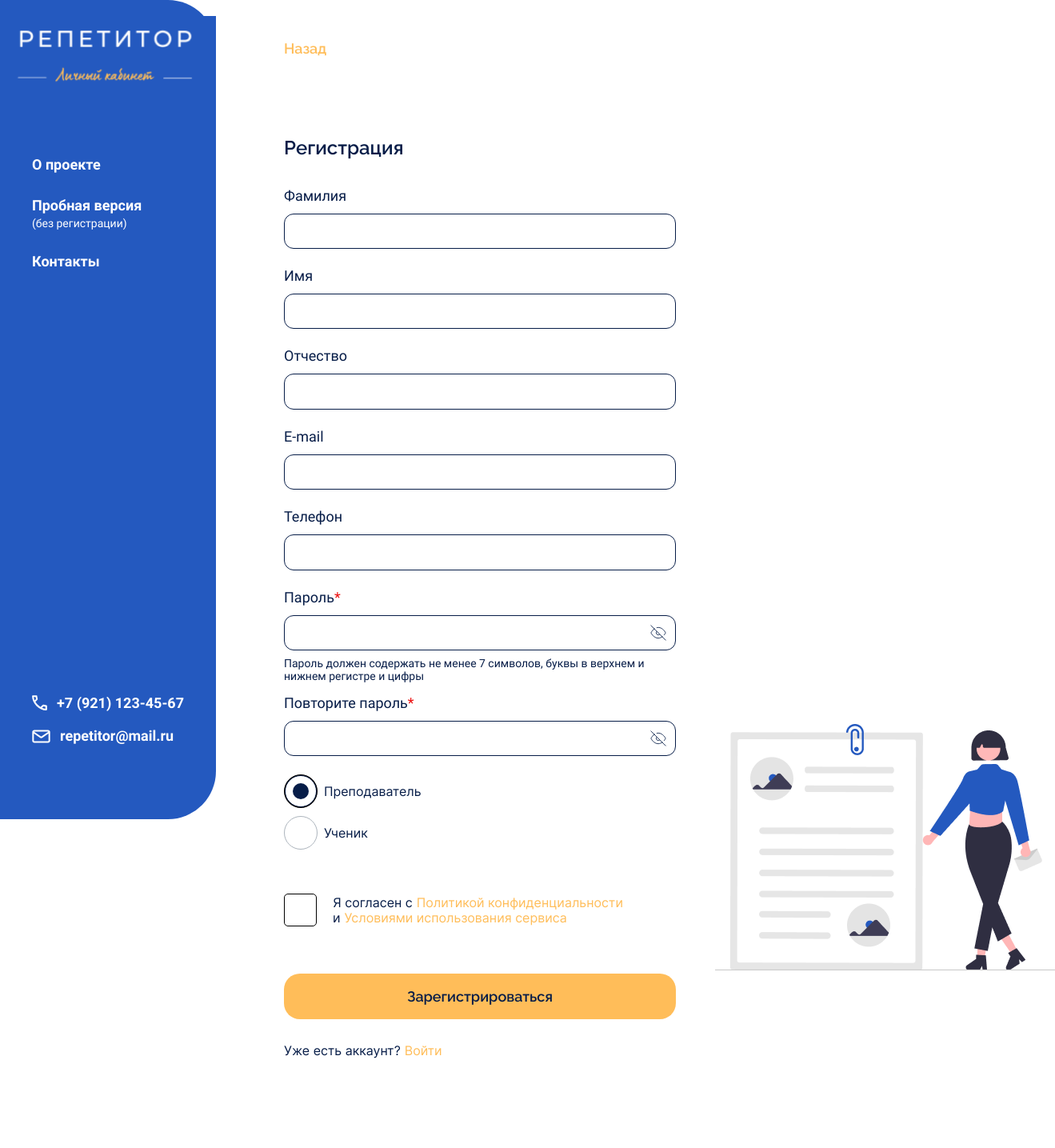
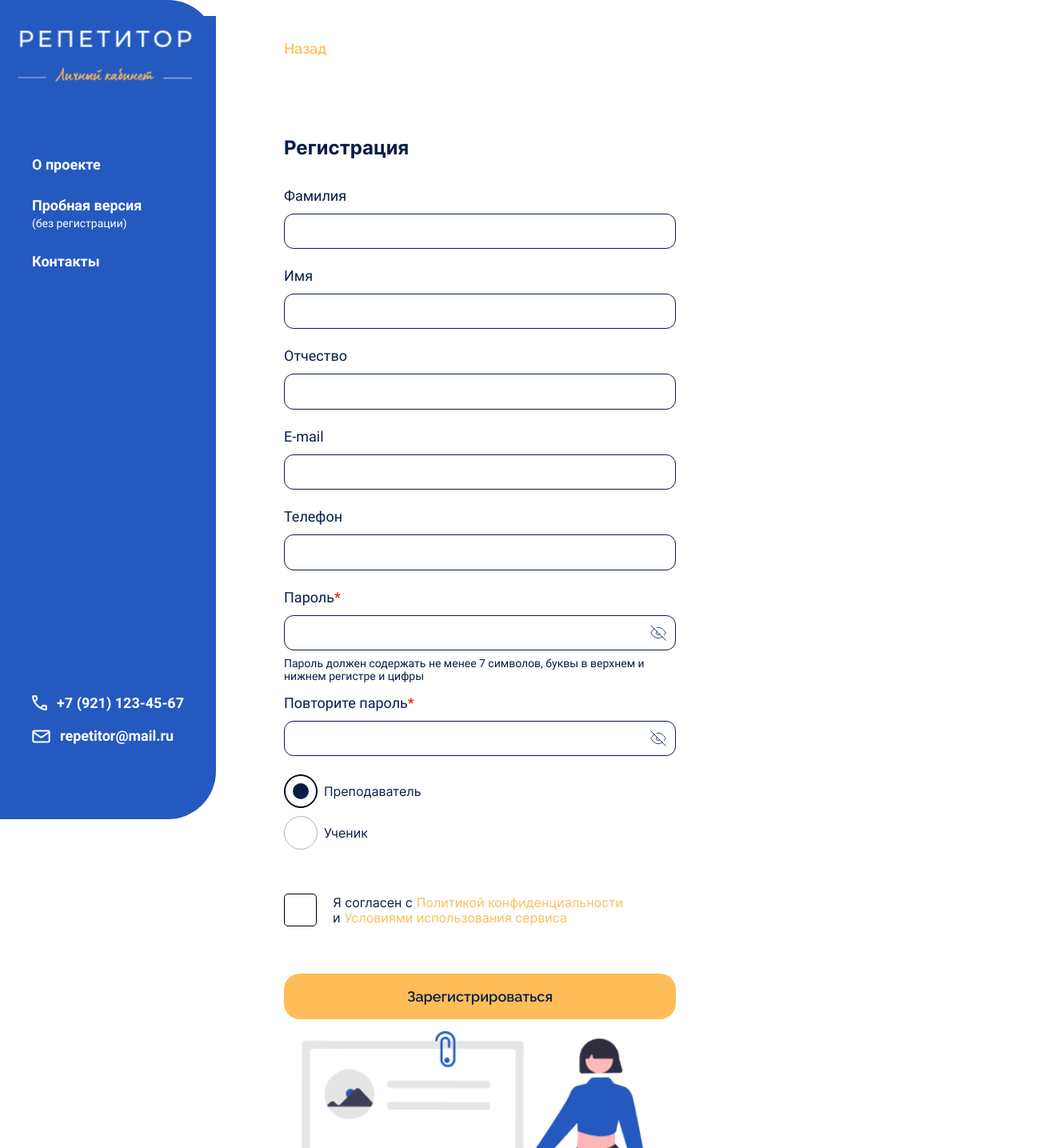
Before and after one commit to TutorOffice/TutorOffice-frontend, a React (Create React App) app: page /register in a window 1280 px wide. Shown: the top 1435 px of the page at 80% size, 1319 px wide, since content can reach past the window. Before the commit the page ends 1372 px from the top, so only its background shows below. Built offline with nearby package versions, Linux system fonts and the light colour scheme.

Commit message:
fix: фиксы с учетом последних изменений в dev

```diff
--- a/src/pages/register/Register.module.css
+++ b/src/pages/register/Register.module.css
@@ -1,12 +1,5 @@
 .register {
   position: relative;
-}
-
-.register__title {
-  margin-bottom: 35px;
-  font-family: 'Raleway';
-  font-size: 24px;
-  font-weight: 600;
 }
 
 .backLink {
@@ -23,11 +16,3 @@
 .backLink:active {
   color: var(--orange-pressed);
 }
-
-.registerImg {
-  width: 425px;
-  height: 308px;
-  position: absolute;
-  bottom: 61px;
-  left: 110%;
-}
```
